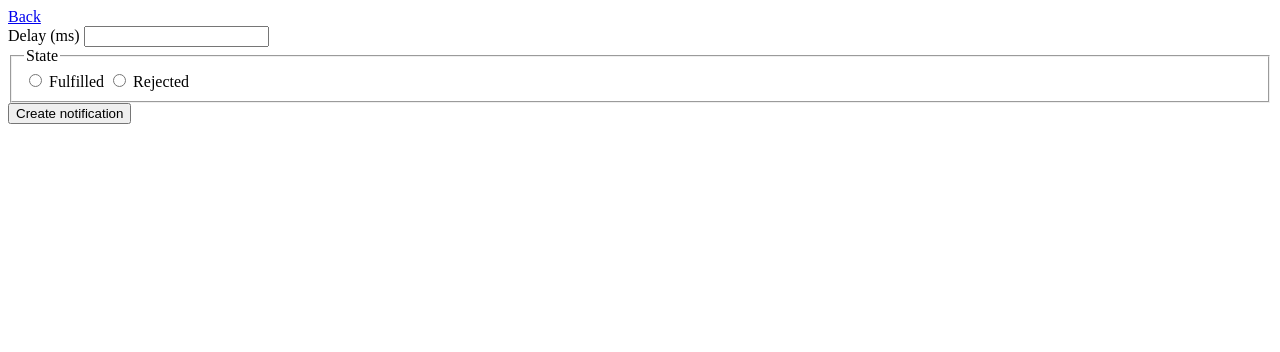
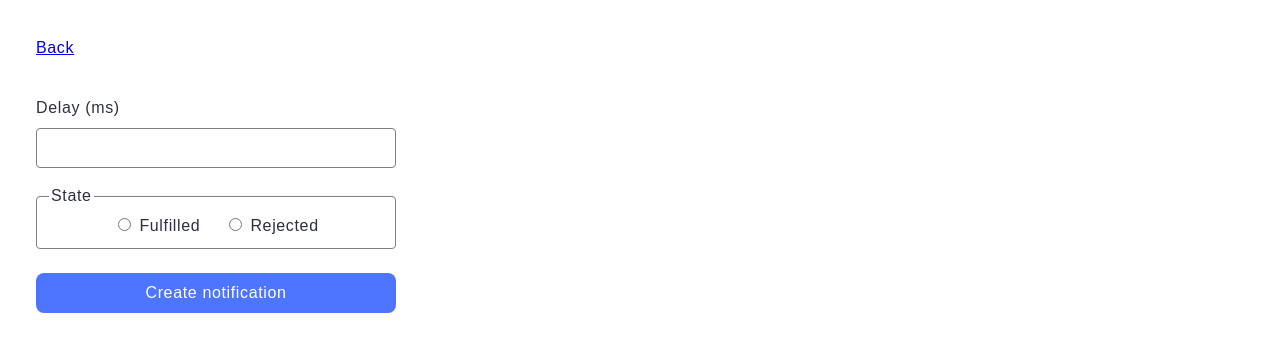
Before and after one commit to anastasiiia0/goit-js-hw-10, a website built with Vite: page src/2-snackbar.html in a window 1280 px wide. Built offline with nearby package versions, Linux system fonts and the light colour scheme.

Commit message:
2nd task done

```diff
--- a/src/2-snackbar.html
+++ b/src/2-snackbar.html
@@ -10,9 +10,9 @@
     <a href="index.html">Back</a>
 
     <form class="form">
-      <label>
+      <label class="form-label">
         Delay (ms)
-        <input type="number" name="delay" required />
+        <input class="form-label-input" type="number" name="delay" required />
       </label>
 
       <fieldset>
@@ -27,7 +27,7 @@
         </label>
       </fieldset>
 
-      <button class="form-button" type="submit">Create notification</button>
+      <button type="submit">Create notification</button>
     </form>
 
     <script type="module" src="./js/2-snackbar"></script>
--- a/src/css/1-timer.css
+++ b/src/css/1-timer.css
@@ -4,7 +4,7 @@ p {
 }
 
 body {
-  margin: 16px;
+  margin: 36px;
   font-family: Montserrat, sans-serif;
   color: #2e2f42;
   line-height: 1.5;
--- a/src/css/2-snackbar.css
+++ b/src/css/2-snackbar.css
@@ -0,0 +1,74 @@
+* {
+  box-sizing: border-box;
+}
+
+body {
+  margin: 36px;
+  font-family: Montserrat, sans-serif;
+  color: #2e2f42;
+  line-height: 1.5;
+  letter-spacing: 0.04em;
+}
+
+.form {
+  width: 360px;
+  margin-top: 36px;
+}
+
+.form-label {
+  width: 100%;
+}
+
+.form-label-input {
+  width: 360px;
+  height: 40px;
+  padding: 8px;
+  border: 1px solid #808080;
+  border-radius: 4px;
+  font-family: inherit;
+  font-weight: 400;
+  font-size: 16px;
+  margin-top: 8px;
+}
+
+label {
+  font-weight: 400;
+  font-size: 16px;
+}
+
+fieldset {
+  width: 100%;
+  border-radius: 4px;
+  border: 1px solid #808080;
+  display: flex;
+  gap: 24px;
+  justify-content: center;
+  margin: 16px 0 24px 0;
+}
+
+fieldset label {
+  cursor: pointer;
+}
+
+legend {
+  font-weight: 400;
+  font-size: 16px;
+}
+
+.form > button {
+  border: none;
+  border-radius: 8px;
+  padding: 8px 8px;
+  width: 100%;
+  background-color: #4e75ff;
+  font-family: inherit;
+  font-weight: 400;
+  font-size: 16px;
+  line-height: 1.5;
+  letter-spacing: 0.04em;
+  color: #fff;
+}
+
+.form > button:hover {
+  background-color: #6c8cff;
+}
--- a/src/css/styles.css
+++ b/src/css/styles.css
@@ -5,8 +5,6 @@
   |============================
 */
 @import url('./reset.css');
-@import url('./1-timer.css');
-@import url('./2-snackbar.css');
 
 :root {
   font-family: Inter, Avenir, Helvetica, Arial, sans-serif;
--- a/src/js/2-snackbar.js
+++ b/src/js/2-snackbar.js
@@ -0,0 +1,36 @@
+import iziToast from 'izitoast';
+import 'izitoast/dist/css/iziToast.min.css';
+
+const form = document.querySelector('.form');
+const delayInput = document.querySelector('input[name="delay"]');
+const stateInputs = document.querySelectorAll('input[name="state"]');
+
+form.addEventListener('submit', event => {
+  event.preventDefault();
+
+  const delayValue = Number(form.elements.delay.value);
+  const state = [...stateInputs].find(input => input.checked).value ?? '';
+
+  const makePromise = new Promise((resolve, reject) => {
+    setTimeout(() => {
+      if (state === 'fulfilled') resolve(delayValue);
+      else reject(delayValue);
+    }, delayValue);
+  });
+
+  makePromise
+    .then(delay =>
+      iziToast.success({
+        title: 'Success',
+        message: `✅ Fulfilled promise in ${delay}ms`,
+        position: 'topRight',
+      })
+    )
+    .catch(delay =>
+      iziToast.error({
+        title: 'Error',
+        message: `❌ Rejected promise in ${delay}ms`,
+        position: 'topRight',
+      })
+    );
+});
```
